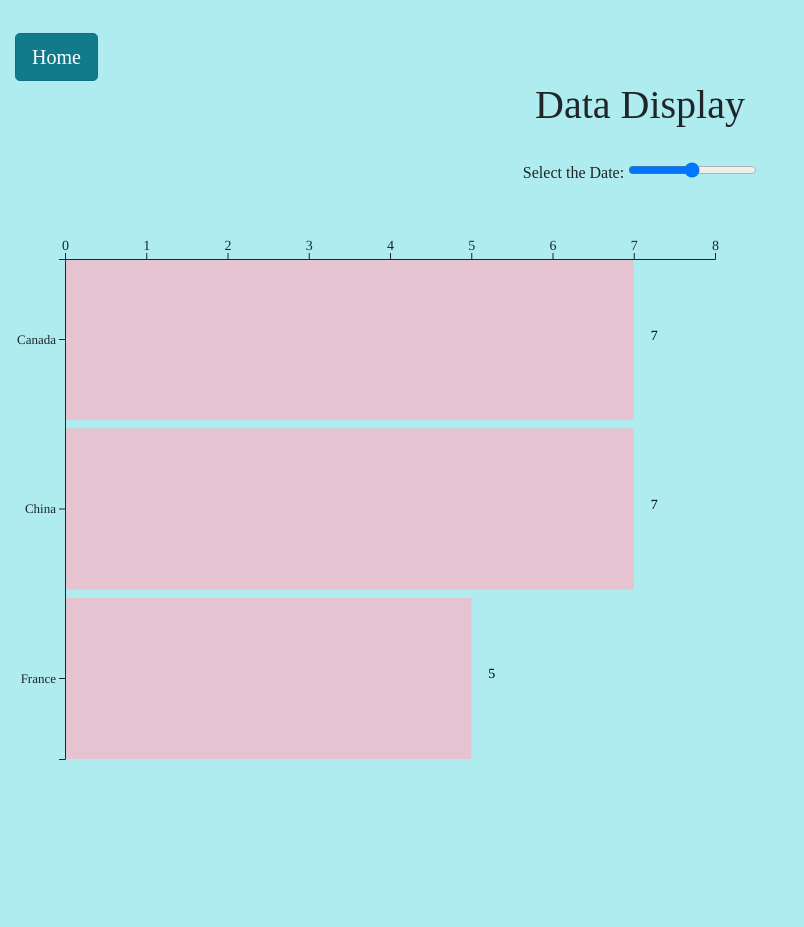
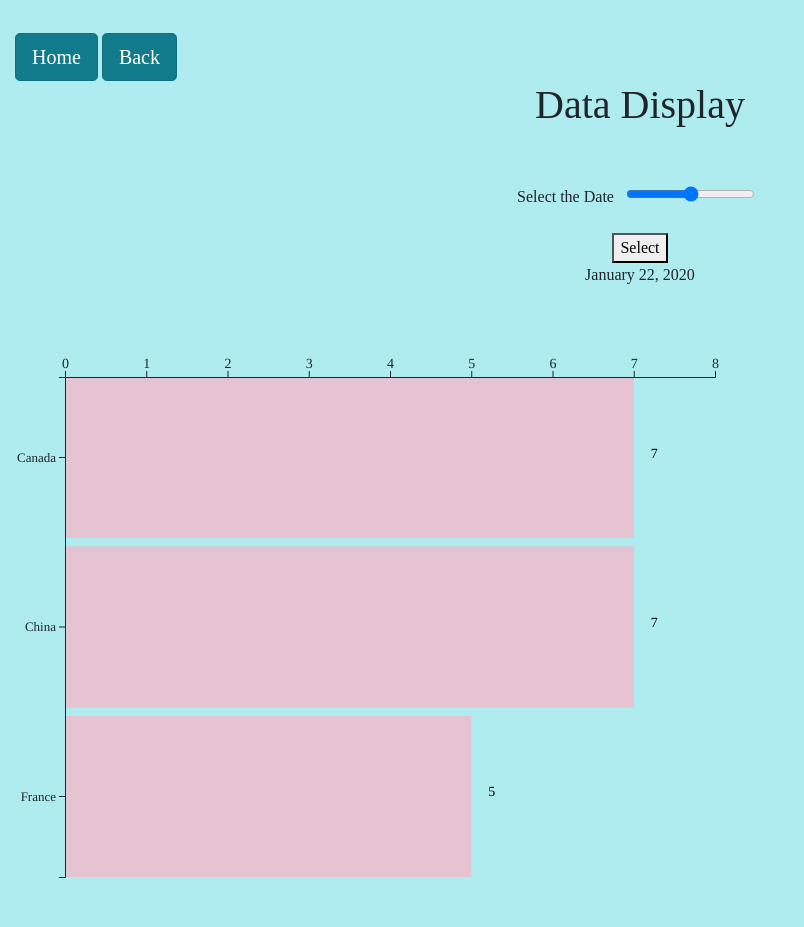
Before and after one commit to Mandy-Zheng/Eclipse, a Flask app: template app/templates/data.html in a window 1280 px wide. Shown: the whole page, without its empty margins (0-804 px from the left). Before the commit the page ends 760 px from the top, so only its background shows below. Run offline with Flask 2, Linux system fonts and the light colour scheme; the template is opened without the code that fills it, so the values that code supplies are empty; parts of the project's set-up code (start-up, migrations or seed data) failed here and were passed over; some libraries are stand-ins or nearby versions.

Commit message:
testing function to display date

```diff
--- a/app/__init__.py
+++ b/app/__init__.py
@@ -19,8 +19,8 @@ def loadData(data, csvfile):
         reader = csv.reader(f)
         next(reader, None)
         for row in reader:
-            date = row[0].split('-')
-            datestring = ''.join(date)
+            indDate = row[0].split('-')
+            datestring = ''.join(indDate)
             row[0] = date.fromisoformat('-'.join((datestring[:4], datestring[4:6], datestring[6:])))
             data.append(row)
 
--- a/app/static/js/index.js
+++ b/app/static/js/index.js
@@ -71,3 +71,34 @@ svgContainer.append("g")
       .call(yAxis)
       .selectAll("text")
       // .attr("font-family", "Didot")
+
+//displaying date
+var daysElapsed = document.getElementById("dateSlider").value;
+
+var displayDate = function(daysElapsed) {
+  console.log(daysElapsed);
+
+  var month = '';
+  var day;
+  if (daysElapsed <= 10){
+    month = "January";
+    day = 21 + daysElapsed;
+  } else if (daysElapsed <= 39) {
+    month = "February";
+    day = daysElapsed - 10;
+  } else if (daysElapsed <= 70) {
+    month = "March";
+    day = daysElapsed - 39;
+  } else if (daysElapsed <= 100) {
+    month = "April";
+    day = daysElapsed - 70;
+  } else {
+    month = "May";
+    day = daysElapsed - 100;
+  }
+  document.getElementById("date").innerHTML = month + day.toString() + ", 2020";
+};
+
+var dateBtn = getElementById("dateBtn");
+//dateBtn.addEventListener("click", displayDate);
+dateBtn.addEventListener("click", document.getElementById("date").innerHTML = "hi");
--- a/app/templates/data.html
+++ b/app/templates/data.html
@@ -40,6 +40,7 @@
 {% block body %}
 <div style = "margin-left: 15px; margin-right: 15px;">
   <a href="/" class="btn btn-info btn-lg active" role="button" aria-pressed="true">Home</a>
+  <a href="/query" class="btn btn-info btn-lg active" role="button" aria-pressed="true">Back</a>
     <br>
     <center>
       <div class="row">
@@ -47,10 +48,15 @@
           <h1>Data Display</h1>
           {{text}}
           <br>
-          <div class="slidecontainer">
-            Select the Date:
-            <input type="range" min="1" max="100" value="50" class="slider" id="dateSlider">
+          <div class="d-flex justify-content-center my-4">
+            <form class="range-field w-75">
+              Select the Date &nbsp;
+              <input type="range" min="1" max="100" class="slider" id="dateSlider">
+            </form>
+            <span class="font-weight-bold text-primary ml-2 mt-1 valueSpan"></span>
           </div>
+          <button id="dateBtn">Select</button>
+          <p id="date">January 22, 2020</p>
         </div>
       </div>
       <br>
@@ -66,8 +72,7 @@
       {% endfor %}
     </center>
       <div id="chartID"></div>
-    <script type="text/javascript">
-    </script>
+    <script type="text/javascript"></script>
     <script src="http://d3js.org/d3.v5.min.js" charset="utf-8"></script>
     <script src="{{ url_for('static', filename='js/index.js')}}"></script>
 </div>
--- a/devlog.txt
+++ b/devlog.txt
@@ -165,7 +165,7 @@ junheeL -- 2020-05-04 08:54
       -turns out the error wasn't fixed, changed ordering of addition of strings to eliminate bug with encoding
 
 yifanW -- 2020-05-04 11:20
-      -fixed gridding for countries based on new list
+      -fixed grid layout for countries based on new list
 
 amandaZ -- 2020-05-04 22:03
       -made dummy vertical bar charts based off of data
@@ -189,3 +189,7 @@ junheeL -- 2020-05-05 09:48
 
 tiffanyC -- 2020-05-04 09:53
       -played around with checkbox styling in query.html
+
+yifanW -- 2020-05-05 22:24
+      -fixed syntax error in __init__.py
+      -added function for displaying date (testing)
```
Also changed, not shown: app/static/js/retrieve_data.js (+28 -0 lines).
